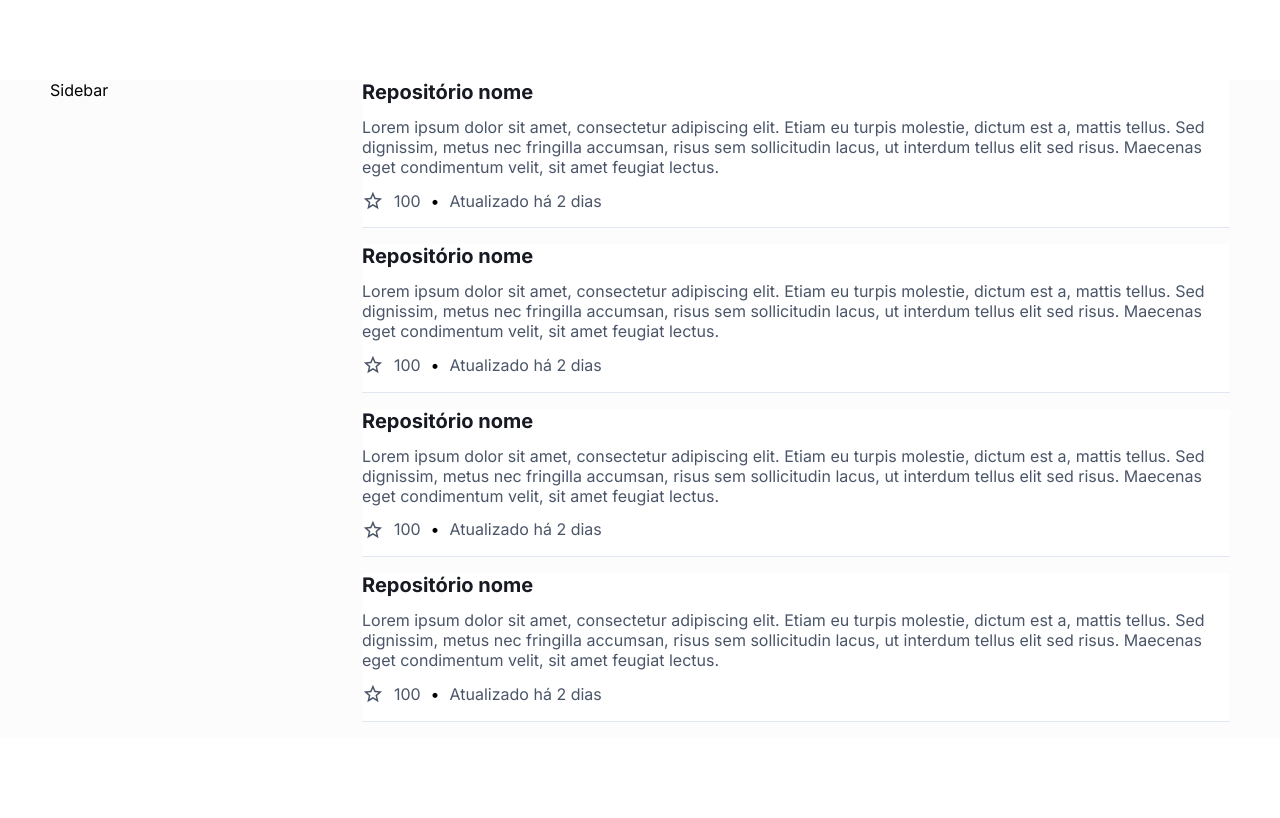
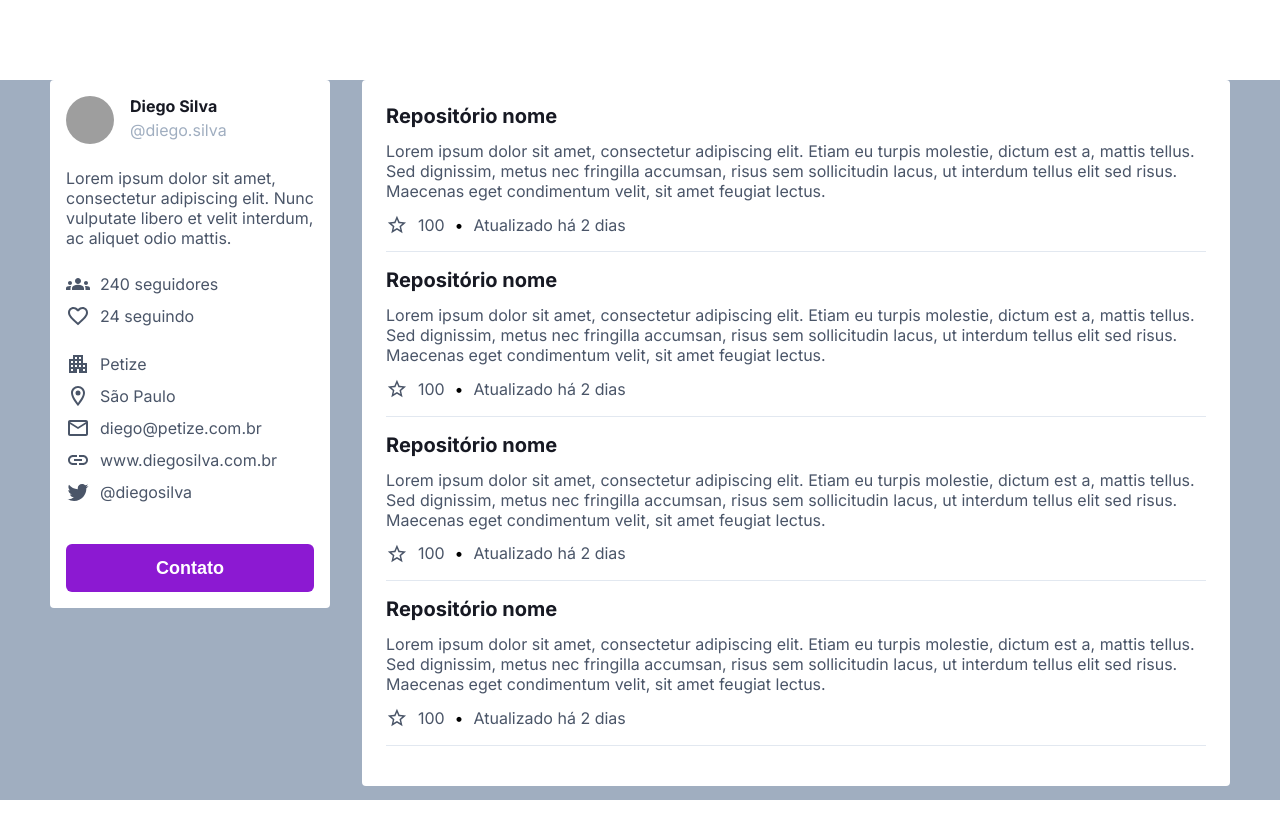
Before and after one commit to DiegoCapella/petize-search-devs, a React (Vite) app: page /perfil/1 in a window 1280 px wide. Built offline with nearby package versions, Linux system fonts and the light colour scheme; grey boxes are pictures that could not be loaded.

Commit message:
feat: add Sidebar component layout

```diff
--- /dev/null
+++ b/src/components/Sidebar/index.tsx
@@ -0,0 +1,147 @@
+import { Box } from '@mui/material'
+import GroupsIcon from '@mui/icons-material/Groups'
+import FavoriteBorderIcon from '@mui/icons-material/FavoriteBorder'
+import ApartmentIcon from '@mui/icons-material/Apartment'
+import LocationOnOutlinedIcon from '@mui/icons-material/LocationOnOutlined'
+import MailOutlinedIcon from '@mui/icons-material/MailOutlined'
+import LinkIcon from '@mui/icons-material/Link'
+import TwitterIcon from '@mui/icons-material/Twitter'
+
+import { styled } from 'styled-components'
+import { Link } from 'react-router-dom'
+
+const ContactButton = styled.button`
+  width: 100%;
+  height: 4.8rem;
+  background: ${({ theme }) => theme.purple};
+  color: ${({ theme }) => theme.white};
+  font-weight: 600;
+  font-size: 1.8rem;
+  border: none;
+  border-radius: 0.6rem;
+  cursor: pointer;
+`
+
+const Avatar = styled.div`
+  display: flex;
+  gap: 1.6rem;
+
+  img {
+    height: 4.8rem;
+    width: 4.8rem;
+    border-radius: 50%;
+  }
+
+  div {
+    display: flex;
+    flex-direction: column;
+    gap: 0.4rem;
+
+    strong {
+      color: ${({ theme }) => theme.dark};
+    }
+
+    span {
+      color: ${({ theme }) => theme['gray-light']};
+    }
+  }
+`
+
+const ItemGroup = styled.div`
+  display: flex;
+  flex-direction: column;
+  gap: 0.8rem;
+`
+
+const FollowItem = styled.div`
+  display: flex;
+  align-items: center;
+  gap: 1rem;
+
+  svg {
+    font-size: 2.4rem;
+    color: ${({ theme }) => theme['gray-dark']};
+  }
+`
+
+const LinkItem = styled(Link)`
+  display: flex;
+  align-items: center;
+  gap: 1rem;
+  text-decoration: none;
+
+  svg {
+    font-size: 2.4rem;
+    color: ${({ theme }) => theme['gray-dark']};
+  }
+`
+
+export function Sidebar() {
+  return (
+    <Box
+      sx={{
+        display: 'flex',
+        flexDirection: 'column',
+        gap: '4rem',
+        padding: '1.6rem',
+        background: '#fff',
+        borderRadius: '0.4rem'
+      }}
+    >
+      <Box sx={{ display: 'flex', flexDirection: 'column', gap: '2.4rem' }}>
+        <Avatar>
+          <img
+            src="https://avatars.githubusercontent.com/u/30079414?s=400&u=f84b2b7f557b2307283f40e7f4750bbcec7d0f1f&v=4"
+            alt=""
+          />
+          <div>
+            <strong>Diego Silva</strong>
+            <span>@diego.silva</span>
+          </div>
+        </Avatar>
+
+        <p>
+          Lorem ipsum dolor sit amet, consectetur adipiscing elit. Nunc
+          vulputate libero et velit interdum, ac aliquet odio mattis.
+        </p>
+
+        <ItemGroup>
+          <FollowItem>
+            <GroupsIcon />
+
+            <p>
+              <span>240</span> seguidores
+            </p>
+          </FollowItem>
+
+          <FollowItem>
+            <FavoriteBorderIcon />
+            <p>
+              <span>24</span> seguindo
+            </p>
+          </FollowItem>
+        </ItemGroup>
+
+        <ItemGroup>
+          <LinkItem to="/">
+            <ApartmentIcon /> <p>Petize</p>
+          </LinkItem>
+          <LinkItem to="/">
+            <LocationOnOutlinedIcon /> <p>São Paulo</p>
+          </LinkItem>
+          <LinkItem to="/">
+            <MailOutlinedIcon /> <p>diego@petize.com.br</p>
+          </LinkItem>
+          <LinkItem to="/">
+            <LinkIcon /> <p>www.diegosilva.com.br</p>
+          </LinkItem>
+          <LinkItem to="/">
+            <TwitterIcon /> <p>@diegosilva</p>
+          </LinkItem>
+        </ItemGroup>
+      </Box>
+
+      <ContactButton>Contato</ContactButton>
+    </Box>
+  )
+}
--- a/src/pages/Profile/index.tsx
+++ b/src/pages/Profile/index.tsx
@@ -1,10 +1,11 @@
 import { styled } from 'styled-components'
 import { Repository } from '../../components/Repository'
+import { Sidebar } from '../../components/Sidebar'
 
 const Container = styled.div`
-  background: #fcfcfc;
+  background: ${({ theme }) => theme['gray-light']};
   width: 100%;
-  height: 100vh - 8rem;
+  height: calc(100vh - 8rem);
 `
 
 const Wrapper = styled.div`
@@ -18,18 +19,24 @@ const Wrapper = styled.div`
   align-items: flex-start;
 `
 
+const Content = styled.main`
+  background: #fff;
+  padding: 2.4rem;
+  border-radius: 0.4rem;
+`
+
 export function Profile() {
   return (
     <Container>
       <Wrapper>
-        <div>Sidebar</div>
+        <Sidebar />
 
-        <main>
+        <Content>
           <Repository />
           <Repository />
           <Repository />
           <Repository />
-        </main>
+        </Content>
       </Wrapper>
     </Container>
   )
--- a/src/styles/global.ts
+++ b/src/styles/global.ts
@@ -16,5 +16,9 @@ export const GlobalStyles = createGlobalStyle`
   body {
     font-size: 1.6rem;
     font-family: 'Inter', sans-serif;
+
+    p {
+      color: ${({ theme }) => theme['gray-dark']};
+    }
   }
 `
```
